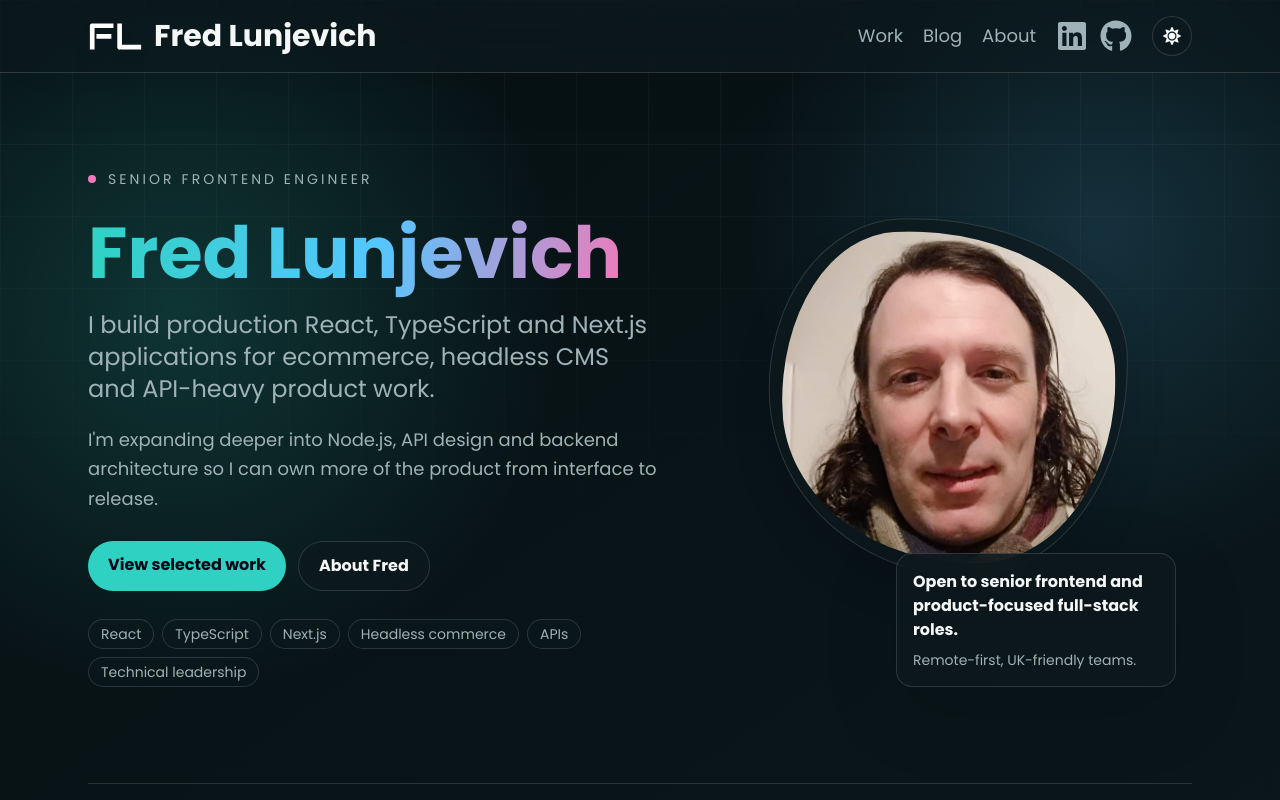
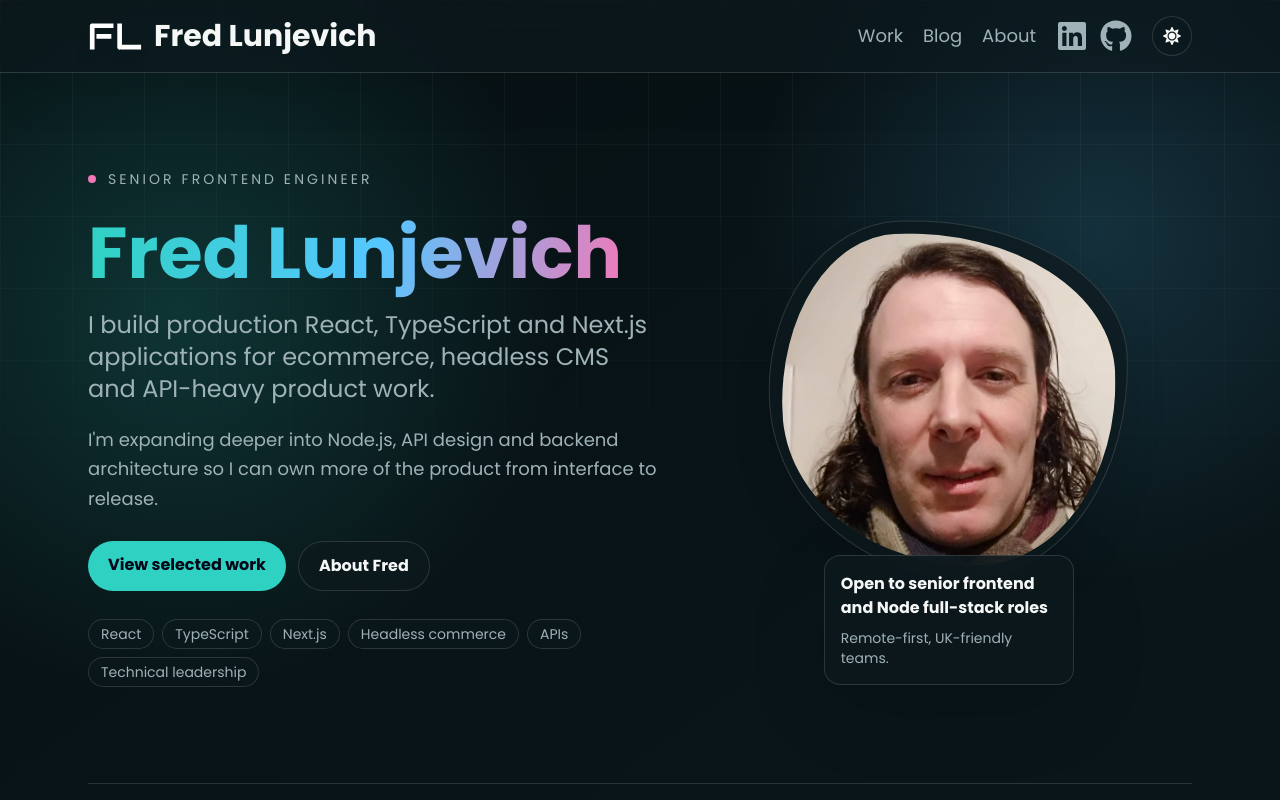
Before and after one commit to Floony7/next-blog-portfolio-2024, a Next.js app: page / in a window 1280 px wide. Shown: the top 800 px of the page. Built offline with nearby package versions, Linux system fonts and the light colour scheme.

Commit message:
Tweak position of glass panel

```diff
--- a/src/components/home/glass-panel.tsx
+++ b/src/components/home/glass-panel.tsx
@@ -1,8 +1,8 @@
 export default function GlassPanel() {
   return (
-    <div className="glass-panel relative ml-auto mr-4 mt-[-24px] max-w-[280px] rounded-2xl p-4">
+    <div className="glass-panel relative mx-auto mt-[-24px] max-w-[250px] rounded-2xl p-4">
       <p className="font-semibold text-[var(--clr-text)]">
-        Open to senior frontend and product-focused full-stack roles.
+        Open to senior frontend and Node full-stack roles
       </p>
       <p className="mt-2 text-sm text-[var(--clr-muted)]">
         Remote-first, UK-friendly teams.
```
